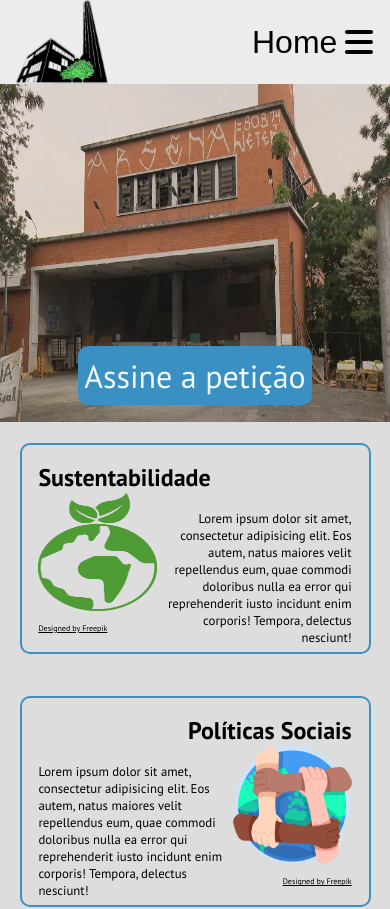
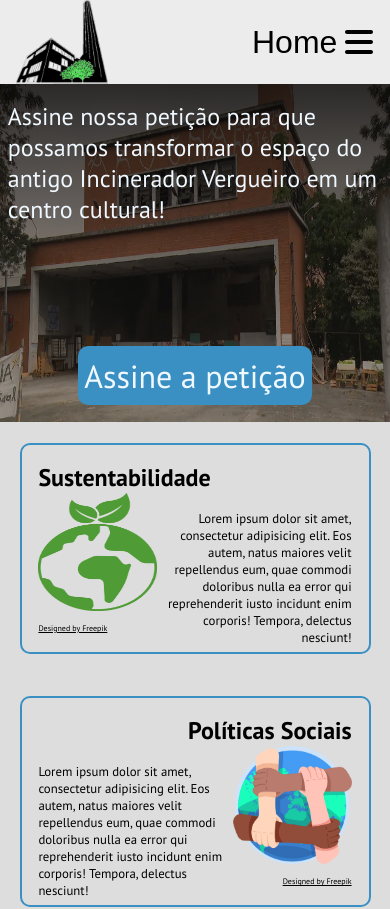
Before and after one commit to guilhermesantos0/pi_2sem, a React (Create React App) app: page / in a window 390 px wide. Shown: the top 909 px of the page. Built offline with nearby package versions, Linux system fonts and the light colour scheme.

Commit message:
mais uns bgl n to com cabeca pra descrever

```diff
--- a/src/components/Footer.jsx
+++ b/src/components/Footer.jsx
@@ -16,7 +16,7 @@ function Footer(){
                     </ul>
                 </div>
                 <div className="_infos">
-                    <h2>Outras Informações</h2>
+                    <h2>Localização</h2>
                     <ul className="other_infos">
                         <li><a href="https://goo.gl/maps/uzsoRxaoo3k9JUSeA" target="_blank">R. Breno Ferraz do Amaral, 415 - Cursino, São Paulo - SP, 04124-020</a></li>
                     </ul>
--- a/src/pages/Home.jsx
+++ b/src/pages/Home.jsx
@@ -19,7 +19,9 @@ function Home() {
       <Navbar tab="Home" />
 
         <div className="banner">
-          <a className='petition' href="https://secure.avaaz.org/community_petitions/po/prefeitura_municipal_de_sao_paulo_eu_apoio_incinerador_vergueiro_devera_ser_um_espaco_de_conscientizacao_ambiental_e_vida/">Assine a petição</a>
+          <div className="overlay"></div>
+          <p className='petition_text'>Assine nossa petição para que possamos transformar o espaço do antigo Incinerador Vergueiro em um centro cultural!</p>
+          <a className='petition' target='_blank' href="https://secure.avaaz.org/community_petitions/po/prefeitura_municipal_de_sao_paulo_eu_apoio_incinerador_vergueiro_devera_ser_um_espaco_de_conscientizacao_ambiental_e_vida/">Assine a petição</a>
         </div>
 
         <div className="pubarea">
--- a/src/styles/components/Navbar.css
+++ b/src/styles/components/Navbar.css
@@ -91,6 +91,12 @@ li, span, .icon{
         padding-right: 1vw;
     }
 
+    .drop_content li a {
+        display: flex;
+        align-items: center;
+        justify-content: flex-end;
+    }
+
     .drop_content li:hover{
         background: rgba(0, 0, 0, 0.233);
     }
@@ -128,7 +134,7 @@ li, span, .icon{
 
     .Navbar .menu.open li{
         width: 100vw;
-        padding: 1.8vh;
+        padding: 1.2vh;
     }
 
     .Navbar.open .drop span{
--- a/src/styles/pages/Home.css
+++ b/src/styles/pages/Home.css
@@ -11,6 +11,29 @@
     background-size: 100vw 40vh;
 
     position: relative;
+}
+
+.Home .banner .overlay{
+    position: absolute;
+    left: 0;
+    top: 0;
+    width: 100%;
+    height: 100%;
+
+    background: linear-gradient(90deg, rgba(0, 0, 0, 0.8), rgba(0, 0, 0, 0.1));
+}
+
+.Home .petition_text{
+    position: absolute;
+
+    width: 60vw;
+    height: 10vh;
+    left: 2vw;
+    top: 2vh;
+
+    color: aliceblue;
+    font-size: 2.5rem;
+
 }
 
 .Home .petition{
@@ -111,6 +134,15 @@
         align-items: end;
     }
 
+    .Home .banner .overlay{
+        background: linear-gradient(180deg, rgba(0, 0, 0, 0.8), rgba(0, 0, 0, 0.1));
+    }
+
+    .Home .petition_text{
+        width: 100%;
+        font-size: 1.5rem;
+    }
+
     .Home .petition{
 
         position: initial;
@@ -118,6 +150,7 @@
         margin-bottom: 2vh;
 
         font-size: 2rem;
+        z-index: 9999;
     }
 
     .Home .pubarea{
```
